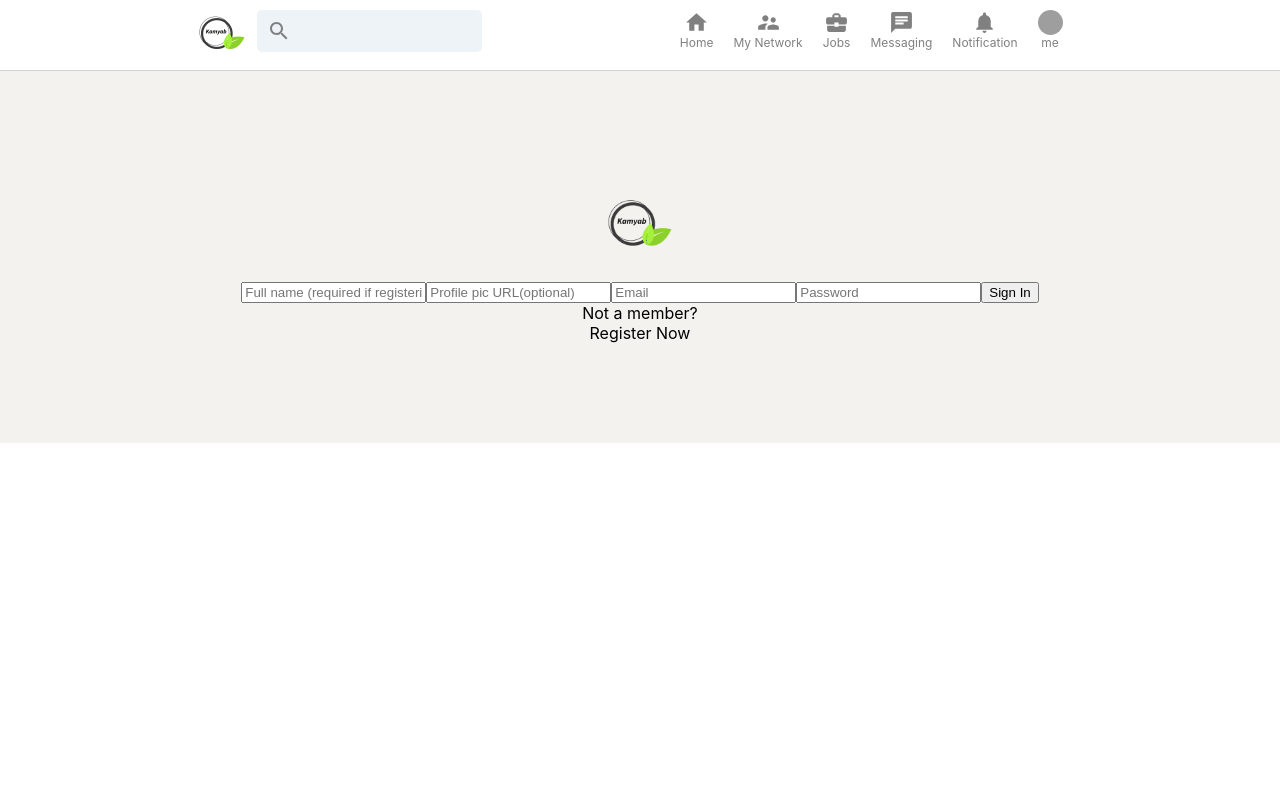
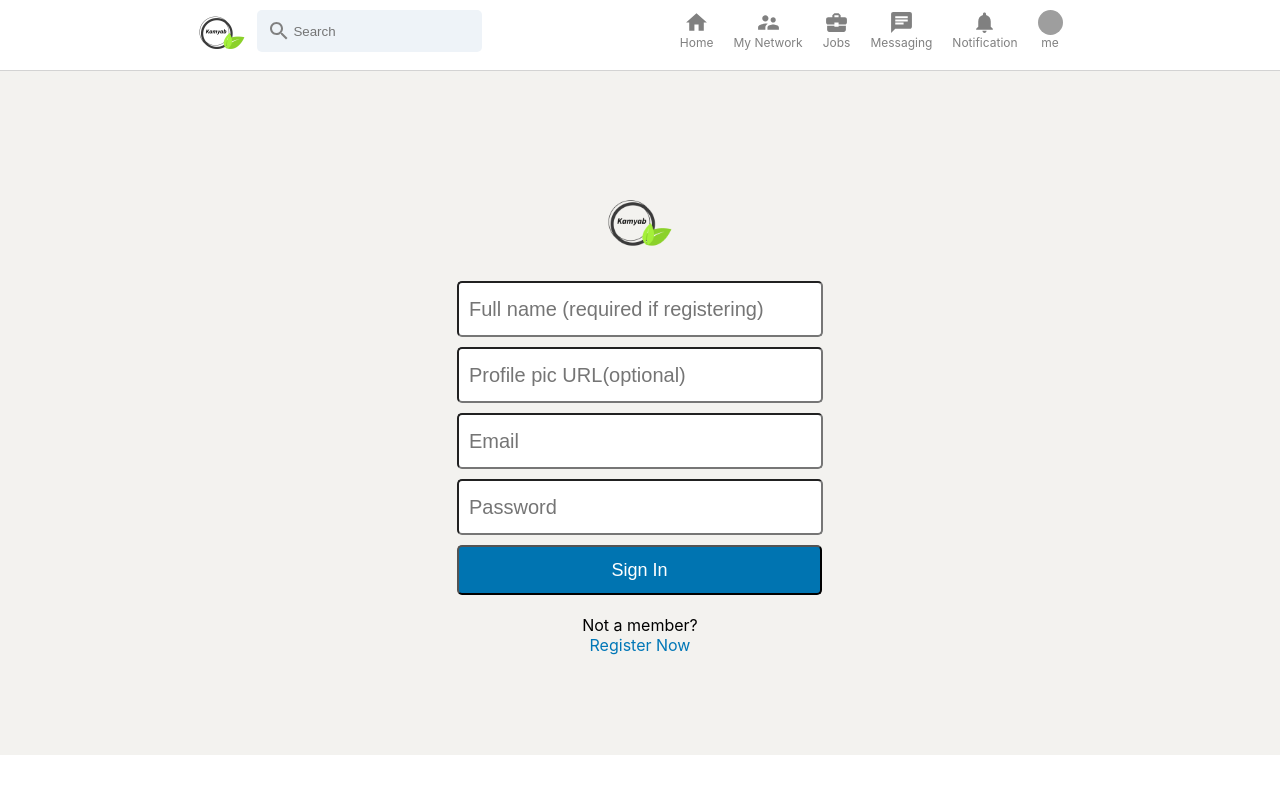
Before and after one commit to daksh80/disable_app, a React (Create React App) app: page / in a window 1280 px wide. Shown: the top 794 px of the page. Built offline with nearby package versions, Linux system fonts and the light colour scheme; grey boxes are pictures that could not be loaded.

Commit message:
updated header,login file

```diff
--- a/src/Header.js
+++ b/src/Header.js
@@ -18,7 +18,7 @@ function Header() {
 
                 <div className="header_search">
                      <SearchIcon />
-                    <input type="text"/>
+                    <input placeholder="Search" type="text"/>
                 </div>
             </div>
 
--- a/src/Login.css
+++ b/src/Login.css
@@ -13,3 +13,37 @@
     margin-top: 20px;
     margin-bottom: 20px;
 }
+
+.login > form{
+    display: flex;
+    flex-direction: column;
+
+}
+
+.login > form > input{
+    width: 350px;
+    height: 50px;
+    font-size: 20px;
+    padding-left: 10px;
+    margin-bottom: 10px;
+    border-radius: 5px;
+}
+
+.login > form > button {
+    width: 365px;
+    height: 50px;
+    font-size: large;
+    color: #fff;
+    background-color: #0074b1;
+    border-radius: 5px;
+}
+
+.login__register{
+    color: #0177b7;
+    cursor: pointer;
+}
+
+.login > p{
+    margin-top: 20px;
+
+}
--- a/src/Login.js
+++ b/src/Login.js
@@ -1,20 +1,30 @@
-import React from 'react'
+import React, { useState } from 'react'
+import { auth } from './firebase';
 import './Login.css'
 import Logo from './Logo.png'
 
 function Login() {
+    const[email ,setEmail]= useState("");
+    const[password ,setPassword]= useState("");
+    const[name ,setName]= useState("");
+    const[profilepic ,setProfilePic]= useState("");
+    const logintoApp = (e) => {
+        e.preventDefault();
+    };
+    const register = () => {
+    };
     return (
         <div className='login'>
             <img src={Logo} alt="" />
             <form>
-               <input placeholder="Full name (required if registering)" type="text" />
-               <input placeholder="Profile pic URL(optional) "type ="text"/>
-               <input placeholder="Email" type="email"/>
-               <input placeholder="Password" type="password"/>
-               <button>Sign In</button>
+               <input value={name} onChange={e=> setName(e.target.value)} placeholder="Full name (required if registering)" type="text" />
+               <input value={profilepic} onChange={e=> setProfilePic(e.target.value)} placeholder="Profile pic URL(optional) "type ="text"/>
+               <input value={email} onChange={e => setEmail(e.target.value)} placeholder="Email" type="email"/>
+               <input value={password} onChange={e => setPassword(e.target.value)} placeholder="Password" type="password"/>
+               <button type='submit' onClick={logintoApp}>Sign In</button>
             </form>
-            <p>Not a member?</p>
-            <span>Register Now</span>
+            <p>Not a member?{' '}</p>
+            <span className="login__register" onClick={register}>Register Now</span>
         </div>
     )
 }
```
